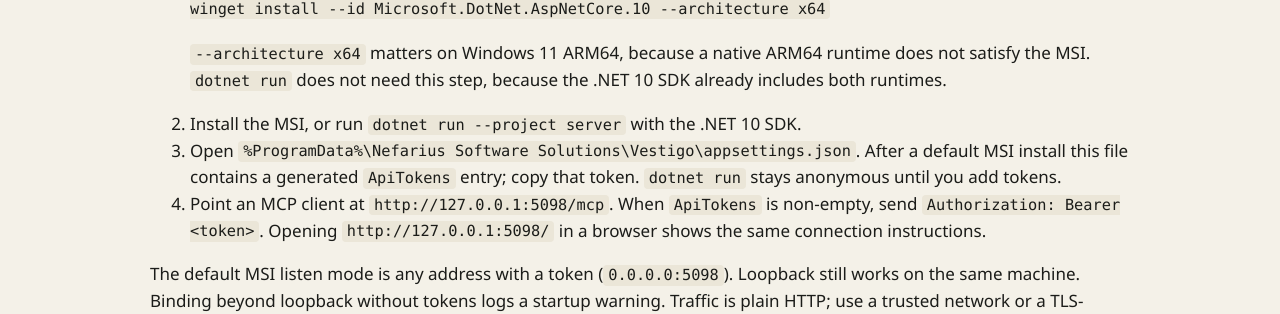
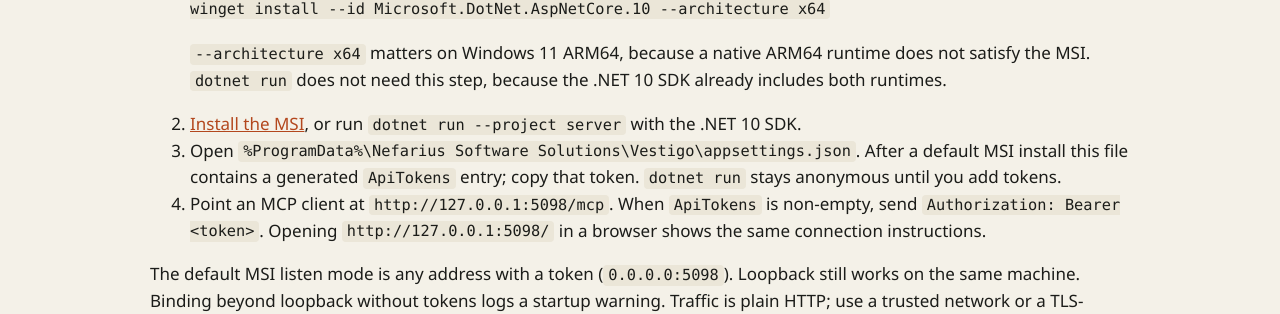
Before and after one commit to nefarius/Vestigo, a Jekyll site: the page built from site/index.md, in a window 1280 px wide. Shown: the part 1102-1416 px from the top of the page. Built offline with Jekyll 4.4.1, drawn with Linux system fonts in a browser that asks for light colours; part of the change alters nothing that is shown.

````diff
--- a/site/index.md
+++ b/site/index.md
@@ -32,7 +32,7 @@ A fresh MSI install binds every interface and writes a generated bearer token. `
    ```
 
    `--architecture x64` matters on Windows 11 ARM64, because a native ARM64 runtime does not satisfy the MSI. `dotnet run` does not need this step, because the .NET 10 SDK already includes both runtimes.
-2. Install the MSI, or run `dotnet run --project server` with the .NET 10 SDK.
+2. [Install the MSI](https://buildbot.nefarius.at/builds/Vestigo/latest), or run `dotnet run --project server` with the .NET 10 SDK.
 3. Open `%ProgramData%\Nefarius Software Solutions\Vestigo\appsettings.json`. After a default MSI install this file contains a generated `ApiTokens` entry; copy that token. `dotnet run` stays anonymous until you add tokens.
 4. Point an MCP client at `http://127.0.0.1:5098/mcp`. When `ApiTokens` is non-empty, send `Authorization: Bearer <token>`. Opening `http://127.0.0.1:5098/` in a browser shows the same connection instructions.
 
````
